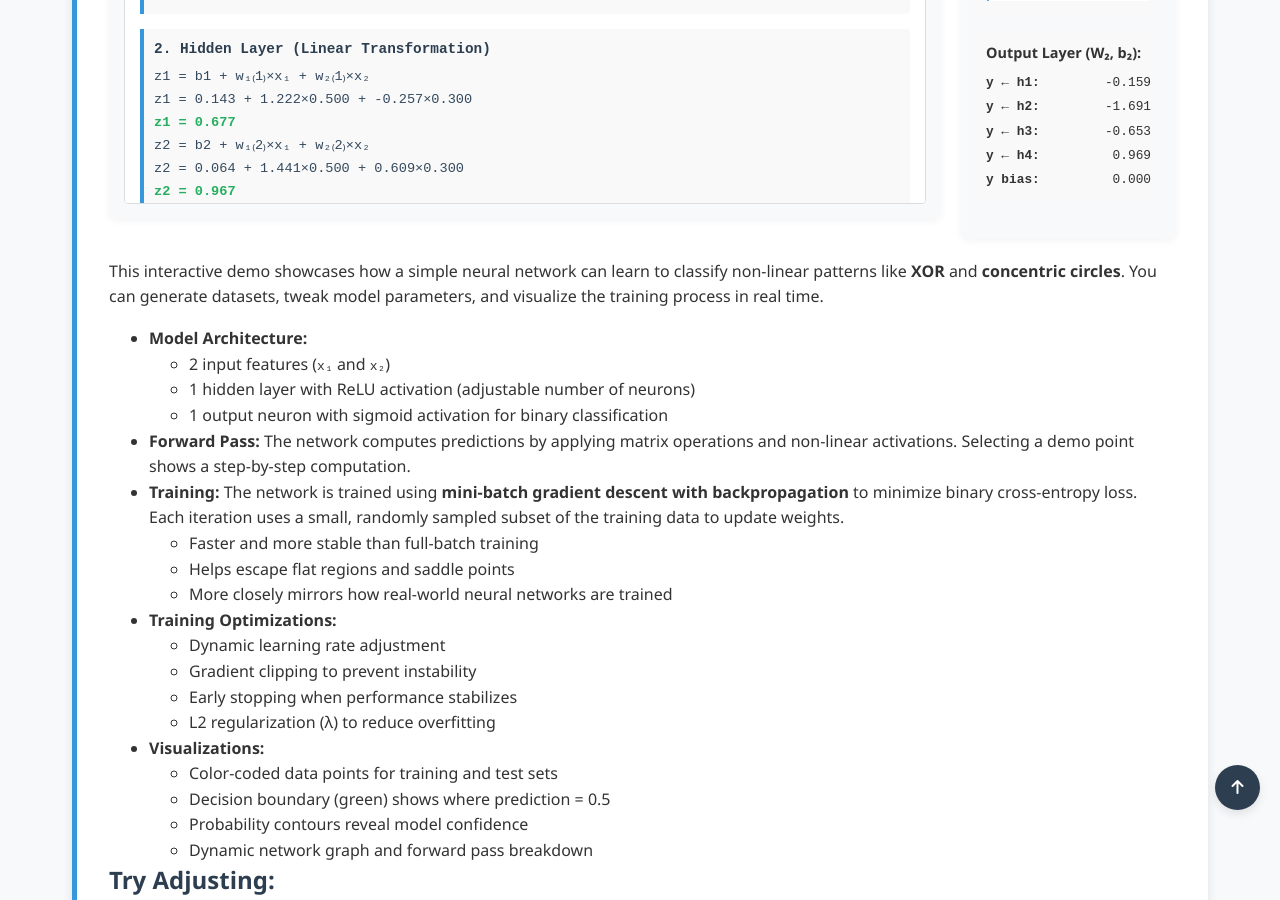
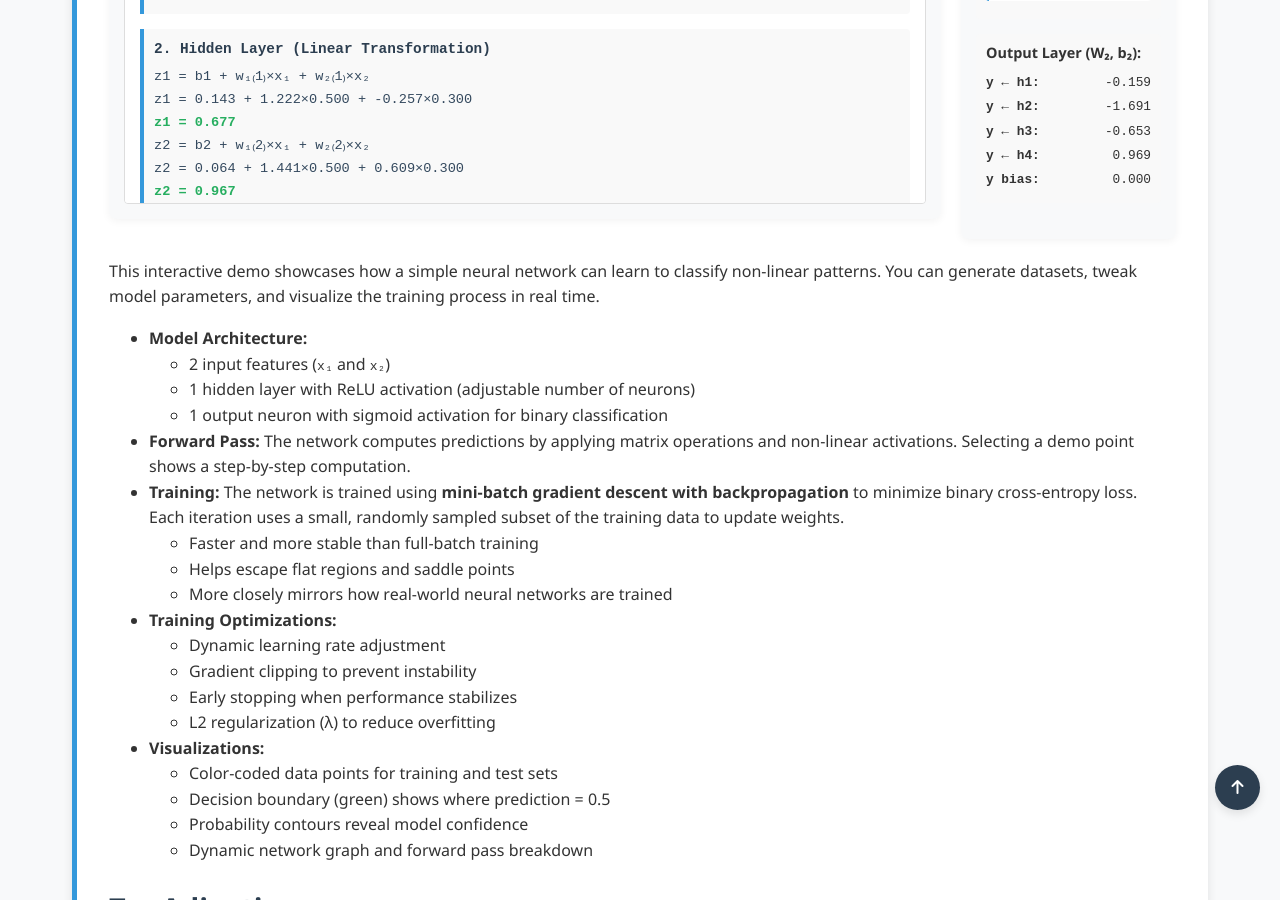
Before and after one commit to Yusukey01/yusukey01.github.io, a Jekyll site: the page built from Mathematics/Machine_learning/neural_networks.html, in a window 1280 px wide and 900 px high, scrolled down 1966 px. Built offline with Jekyll 4.4.1, drawn with Linux system fonts in a browser that asks for light colours.

Commit message:
update V-4 NNs demo

```diff
--- a/Mathematics/Machine_learning/neural_networks.html
+++ b/Mathematics/Machine_learning/neural_networks.html
@@ -28,7 +28,8 @@ uses_python: false
                 <h2>Neural Networks Demo</h2>
                 <div id="neural_network_visualizer"></div>
                 <p>
-                    This interactive demo showcases how a simple neural network can learn to classify non-linear patterns like <strong>XOR</strong> and <strong>concentric circles</strong>. You can generate datasets, tweak model parameters, and visualize the training process in real time.
+                    This interactive demo showcases how a simple neural network can learn to classify non-linear patterns.
+                    You can generate datasets, tweak model parameters, and visualize the training process in real time.
                 </p>
 
                 <ul style="padding-left: 40px;">
@@ -67,8 +68,8 @@ uses_python: false
                     </ul>
                     </li>
                 </ul>
-
-                <h3>Try Adjusting:</h3>
+                <br>
+                <h2>Try Adjusting:</h2>
                 <ul style="padding-left: 40px;">
                     <li><strong>Hidden Units:</strong> More neurons allow for more complex decision boundaries</li>
                     <li><strong>Regularization (λ):</strong> Helps prevent overfitting by discouraging large weights</li>
```
